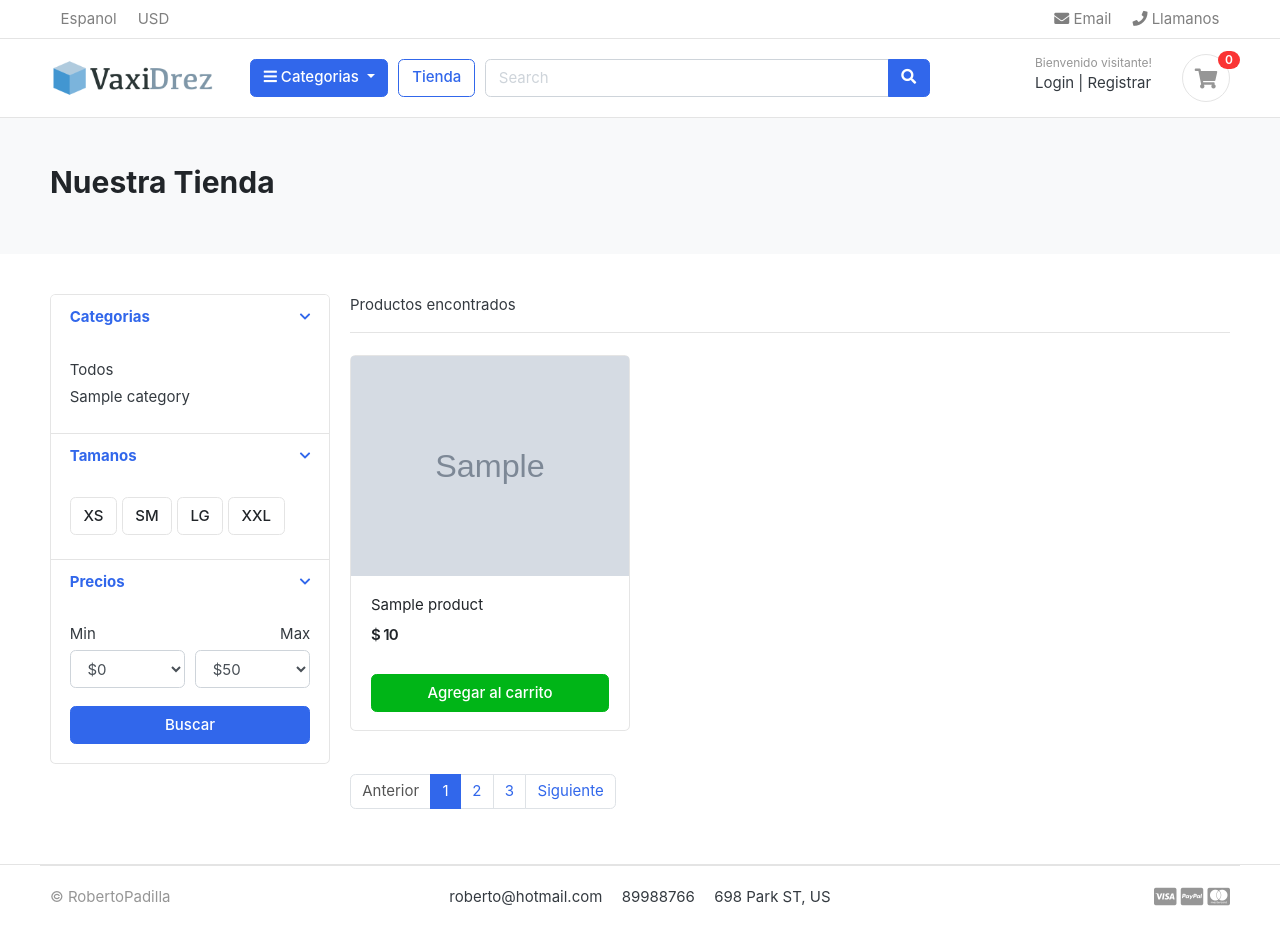
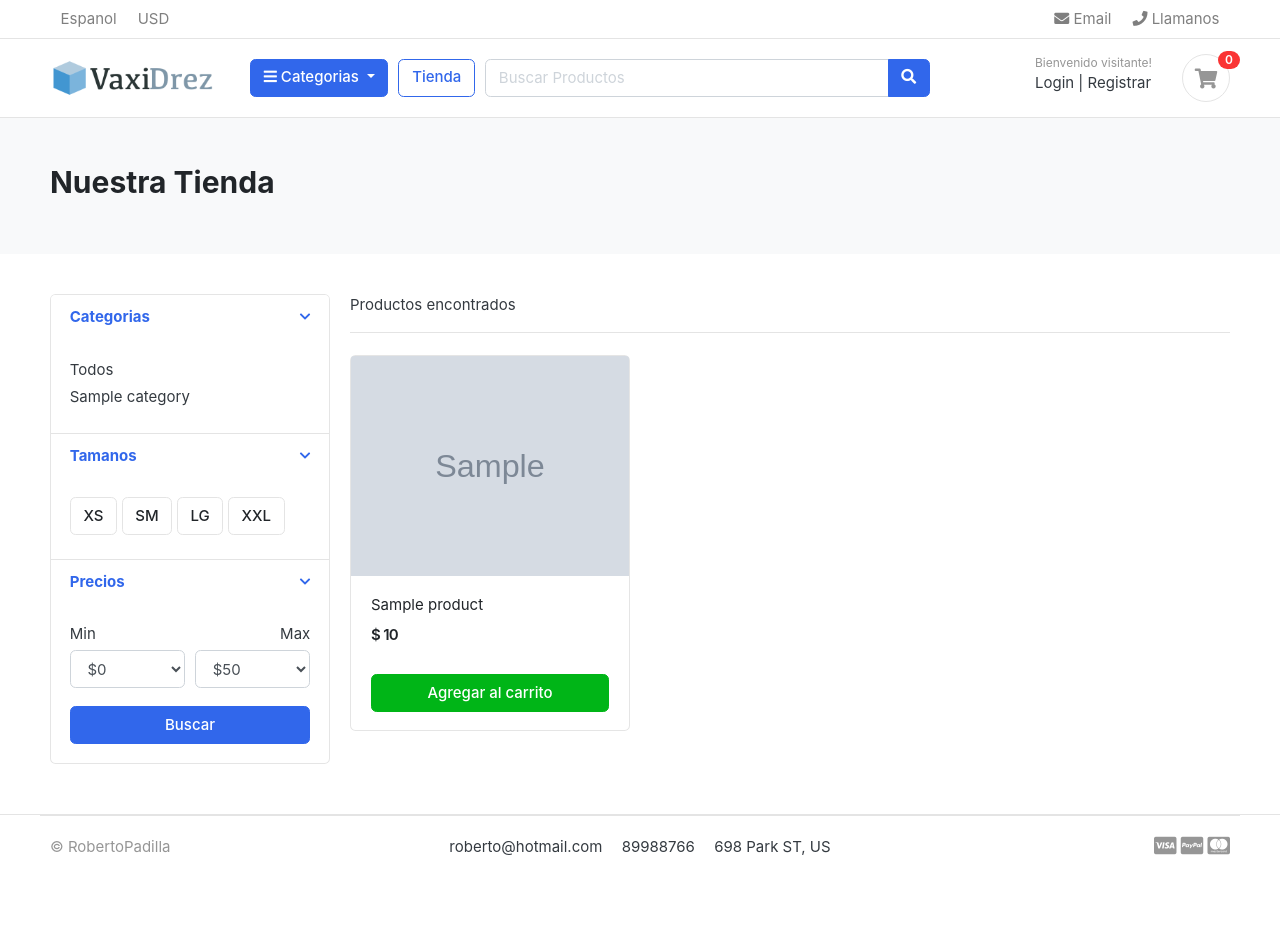
Before and after one commit to RobertoPadilla-dev/ecommerce-django, a Django app: page /store/ in a window 1280 px wide. After the commit the page ends 855 px from the top, so only its background shows below. Run offline with Django 5.2, Linux system fonts and the light colour scheme; tables that the repository leaves empty hold one stand-in row (values such as "Sample post"); grey boxes marked "Sample" are stand-in pictures; some web fonts are replaced.

Commit message:
Paginacion

```diff
--- a/store/urls.py
+++ b/store/urls.py
@@ -3,6 +3,7 @@ from . import views
 
 urlpatterns = [
     path('', views.store, name="store"),
-    path('<slug:category_slug>/', views.store, name='products_by_category'),
-    path('<slug:category_slug>/<slug:product_slug>/', views.product_detail, name='product_detail'),
+    path('category/<slug:category_slug>/', views.store, name='products_by_category'),
+    path('category/<slug:category_slug>/<slug:product_slug>/', views.product_detail, name='product_detail'),
+    path('search/', views.search, name='search'),
 ]
--- a/store/views.py
+++ b/store/views.py
@@ -3,6 +3,8 @@ from .models import Product
 from category.models import Category
 from carts.models import CartItem
 from carts.views import _cart_id
+from django.core.paginator import EmptyPage, PageNotAnInteger, Paginator
+from django.db.models import Q
 
 # Create your views here.
 def store(request, category_slug=None):
@@ -11,16 +13,22 @@ def store(request, category_slug=None):
 
     if category_slug != None:
         categories = get_object_or_404(Category, slug=category_slug)
-        products = Product.objects.filter(category=categories, is_available=True)
+        products = Product.objects.filter(category=categories, is_available=True).order_by('-create_date')
+        paginator = Paginator(products, 2)
+        page = request.GET.get('page')
+        paged_products = paginator.get_page(page)
         product_count = products.count()
     else:
-        products = Product.objects.all().filter(is_available=True)
+        products = Product.objects.all().filter(is_available=True).order_by('-create_date')
+        paginator = Paginator(products, 2)
+        page = request.GET.get('page')
+        paged_products = paginator.get_page(page)
         product_count = products.count()
 
 
 
     context = {
-        'products': products,
+        'products': paged_products,
         'product_count': product_count,
     }
 
@@ -39,3 +47,18 @@ def product_detail(request, category_slug, product_slug):
     }
 
     return render(request, 'store/product_detail.html', context)
+
+
+def search(request):
+    if 'keyword' in request.GET:
+        keyword = request.GET['keyword']
+        if keyword:
+            products = Product.objects.order_by('-create_date').filter(Q(description__icontains=keyword) | Q(product_name__icontains=keyword))
+            product_count = products.count()
+
+    context = {
+        'products':products,
+        'product_count': product_count,
+    }
+
+    return render(request, 'store/store.html', context)
--- a/templates/includes/navbar.html
+++ b/templates/includes/navbar.html
@@ -46,11 +46,13 @@
       </div>
     </div>  <!-- category-wrap.// -->
   </div> <!-- col.// -->
-  <a href="{%url 'store'%}" class="btn btn-outline-primary">Tienda</a>
+  <a href="{%url 'search'%}" class="btn btn-outline-primary">Tienda</a>
   <div class="col-lg  col-md-6 col-sm-12 col">
-    <form action="#" class="search">
+
+
+    <form action="{% url 'store' %}" class="search">
       <div class="input-group w-100">
-          <input type="text" class="form-control" style="width:60%;" placeholder="Search">
+          <input type="text" class="form-control" style="width:60%;" placeholder="Buscar Productos" name="keyword">
 
           <div class="input-group-append">
             <button class="btn btn-primary" type="submit">
@@ -59,6 +61,8 @@
           </div>
         </div>
     </form> <!-- search-wrap .end// -->
+
+
   </div> <!-- col.// -->
   <div class="col-lg-3 col-sm-6 col-8 order-2 order-lg-3">
         <div class="d-flex justify-content-end mb-3 mb-lg-0">
--- a/templates/store/store.html
+++ b/templates/store/store.html
@@ -127,6 +127,7 @@
 
         <div class="row">
 
+          {% if products %}
             {% for product in products %}
             <div class="col-md-4">
               <figure class="card card-product-grid">
@@ -148,17 +149,46 @@
             </div> <!-- col.// -->
             {% endfor %}
 
+          {% else %}
+            <div class="">
+              <h2>No se encontraron resultados</h2>
+            </div>
+
+          {% endif %}
+
         </div> <!-- row end.// -->
 
 
         <nav class="mt-4" aria-label="Page navigation sample">
+
+          {% if products.has_other_pages %}
           <ul class="pagination">
+
+            {% if products.has_previous %}
+            <li class="page-item"><a class="page-link" href="?page={{products.previous_page_number}}">Anterior</a></li>
+            {% else %}
             <li class="page-item disabled"><a class="page-link" href="#">Anterior</a></li>
-            <li class="page-item active"><a class="page-link" href="#">1</a></li>
-            <li class="page-item"><a class="page-link" href="#">2</a></li>
-            <li class="page-item"><a class="page-link" href="#">3</a></li>
-            <li class="page-item"><a class="page-link" href="#">Siguiente</a></li>
+            {%  endif %}
+
+
+            {% for i in products.paginator.page_range %}
+              {% if products.number == i %}
+                <li class="page-item active"><a class="page-link" href="#">{{i}}</a></li>
+              {% else %}
+                <li class="page-item"><a class="page-link" href="?page={{i}}">{{i}}</a></li>
+              {% endif %}
+
+            {% endfor %}
+
+            {% if products.has_next %}
+              <li class="page-item"><a class="page-link" href="?page={{products.next_page_number}}">Siguiente</a></li>
+            {% else %}
+              <li class="page-item disabled"><a class="page-link" href="#">Siguiente</a></li>
+            {% endif %}
+
           </ul>
+          {% endif %}
+
         </nav>
 
       </main> <!-- col.// -->
```
Lines whose indentation alone changed are shown as unchanged.
